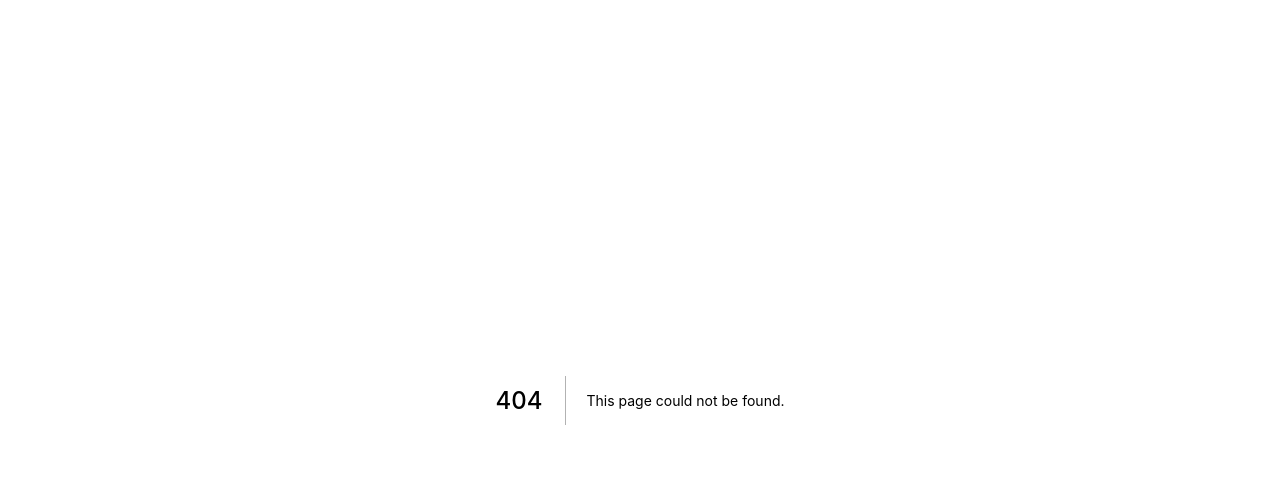
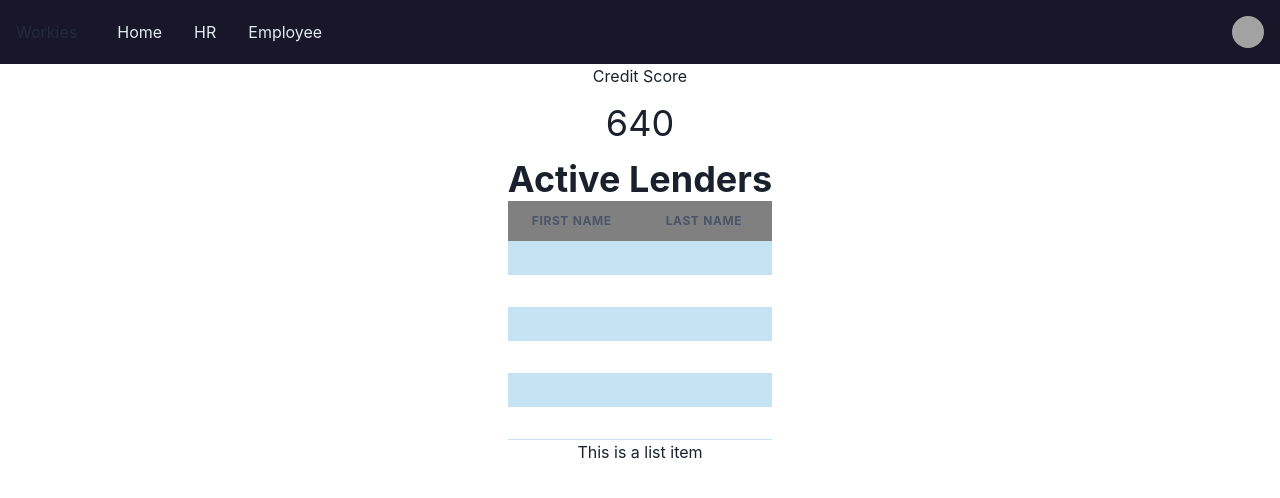
Before and after one commit to Workies-EthGlobal/WorkiesApp, a Next.js app in the folder workies-app/: page /employee in a window 1280 px wide. Before the commit this address had no page. Shown: the top 498 px of the page. Built offline with nearby package versions, Linux system fonts and the light colour scheme; grey boxes are pictures that could not be loaded.

Commit message:
Added lendor list table

```diff
--- /dev/null
+++ b/workies-app/components/EmplListItem.jsx
@@ -0,0 +1,8 @@
+import { Box, Button } from "@chakra-ui/react";
+
+export default function EmplListItem(){
+    return(
+
+        <Box>This is a list item</Box>
+    )
+}
--- /dev/null
+++ b/workies-app/components/EmployeeListView.jsx
@@ -0,0 +1,62 @@
+import {
+    Box,
+    Flex,
+    Text,
+    VStack,
+    Drawer,
+    DrawerOverlay,
+    DrawerContent,
+    DrawerHeader,
+    DrawerBody,
+    Heading,
+    Table,
+    Thead,
+    Tr,
+    Th,
+    Tbody,
+    Td,
+} from "@chakra-ui/react";
+import EmplListItem from "./EmplListItem";
+
+export default function EmployeeListView() {
+    const dummyData = [
+        { loan: "5000", amountPaid: "1000", dueDate: "082022" },
+        { loan: "10000", amountPaid: "3000", dueDate: "082022" },
+        { loan: "10000", amountPaid: "2000", dueDate: "082022" },
+        { loan: "5000", amountPaid: "1000", dueDate: "082022" },
+        { loan: "10000", amountPaid: "3000", dueDate: "082022" },
+        { loan: "10000", amountPaid: "2000", dueDate: "082022" },
+    ];
+
+    return (
+        <Flex>
+            <Box align="center">
+                <Heading>Active Lenders</Heading>
+                <Box overflowY="auto" maxHeight="300px">
+
+                    <Table variant="striped" colorScheme="telegram">
+                        <Thead position="sticky" top={0} bgColor="grey">
+                            <Tr>
+                                <Th>First Name</Th>
+                                <Th>Last Name</Th>
+                            </Tr>
+                        </Thead>
+                        <Tbody>
+                            {dummyData.map(({ first_name, last_name }) => (
+                                <Tr>
+                                    <Td>{first_name}</Td>
+                                    <Td>{last_name}</Td>
+                                </Tr>
+                            ))}
+                        </Tbody>
+                    </Table>
+                </Box>
+
+                <VStack>
+                    dummyData.map(
+                    <EmplListItem />)
+                </VStack>
+            </Box>
+        </Flex>
+    );
+}
--- a/workies-app/components/NavLink.jsx
+++ b/workies-app/components/NavLink.jsx
@@ -17,9 +17,9 @@ import { ChevronDownIcon, ChevronUpIcon, Search2Icon } from "@chakra-ui/icons";
 import NextLink from "next/link";
 
 const Links = [
-    { name: "Home", path: "/dashboard" },
+    { name: "Home", path: "/" },
     { name: "HR", path: "/"},
-    { name: "Employee", path: "/" }
+    { name: "Employee", path: "/employee" }
 ];
 
 export default function NavLink() {
--- a/workies-app/pages/_app.js
+++ b/workies-app/pages/_app.js
@@ -1,6 +1,7 @@
 import "../styles/globals.css";
 
 import { ChakraProvider } from "@chakra-ui/react";
+import MainNavigation from '../components/MainNavigation'
 
 function MyApp({ Component, pageProps }) {
     return (
@@ -10,6 +11,7 @@ function MyApp({ Component, pageProps }) {
                 <meta name="Workies" content="Workies" />
                 <link rel="icon" href="/favicon.ico" />
             </header>
+            <MainNavigation/>
             <Component {...pageProps} />
         </ChakraProvider>
     );
--- /dev/null
+++ b/workies-app/pages/employee/index.js
@@ -0,0 +1,18 @@
+import { Box, Text, VStack, Flex } from "@chakra-ui/react";
+
+import EmployeeListView from "../../components/EmployeeListView";
+
+export default function employee() {
+    return (
+        <VStack>
+            <Flex>
+                <VStack>
+                    <Text fontSize="md">Credit Score</Text>
+                    <Text fontSize="4xl">640</Text>
+                </VStack>
+            </Flex>
+
+            <EmployeeListView />
+        </VStack>
+    );
+}
```
Also changed, not shown: workies-app/pages/index.js (+2 -12 lines).
